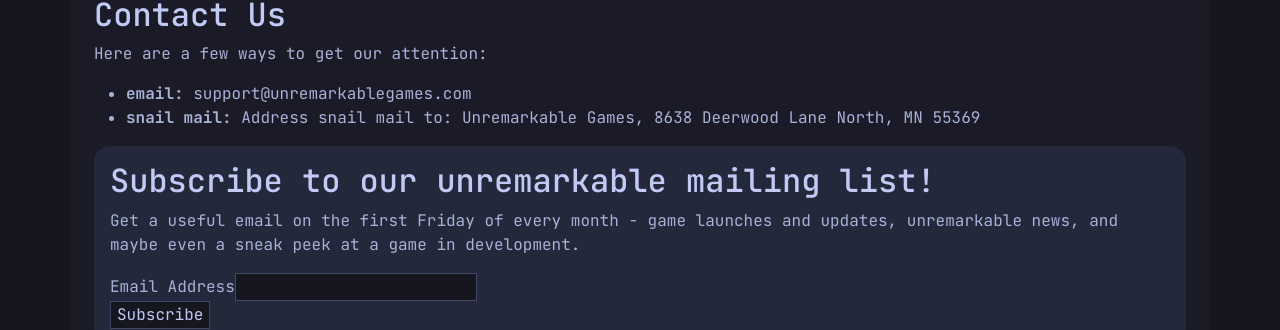
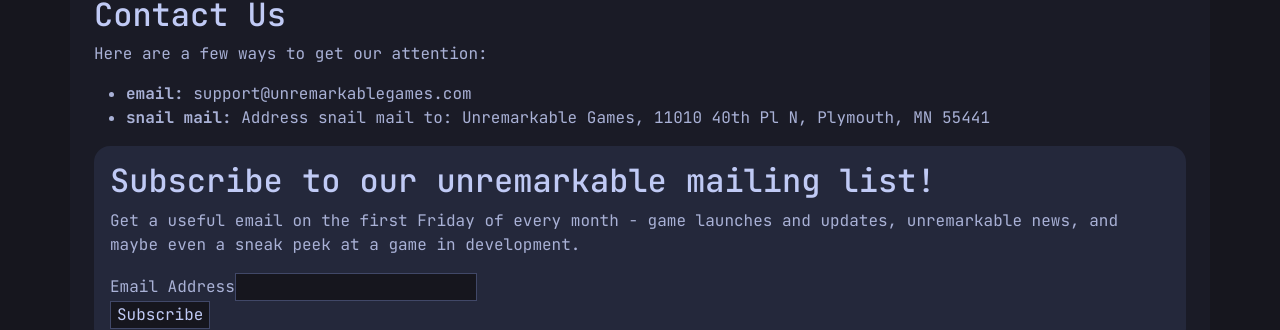
Before and after one commit to unremarkablegames/unremarkablegames.github.io, a Jekyll site: the page built from contact.md, in a window 1280 px wide. Shown: the part 188-518 px from the top of the page. Built offline with Jekyll 4.4.1, drawn with Linux system fonts in a browser that asks for light colours; comment, search, counter and statistics services are not loaded.

Commit message:
chore: update mailing address

```diff
--- a/contact.md
+++ b/contact.md
@@ -6,7 +6,7 @@
 Here are a few ways to get our attention:
 
 * **email:** support@unremarkablegames.com
-* **snail mail:** Address snail mail to: Unremarkable Games, 8638 Deerwood Lane North, MN 55369
+* **snail mail:** Address snail mail to: Unremarkable Games, 11010 40th Pl N, Plymouth, MN 55441
 
 <div id="mc_embed_shell">
       <link href="//cdn-images.mailchimp.com/embedcode/classic-061523.css" rel="stylesheet" type="text/css">
```
